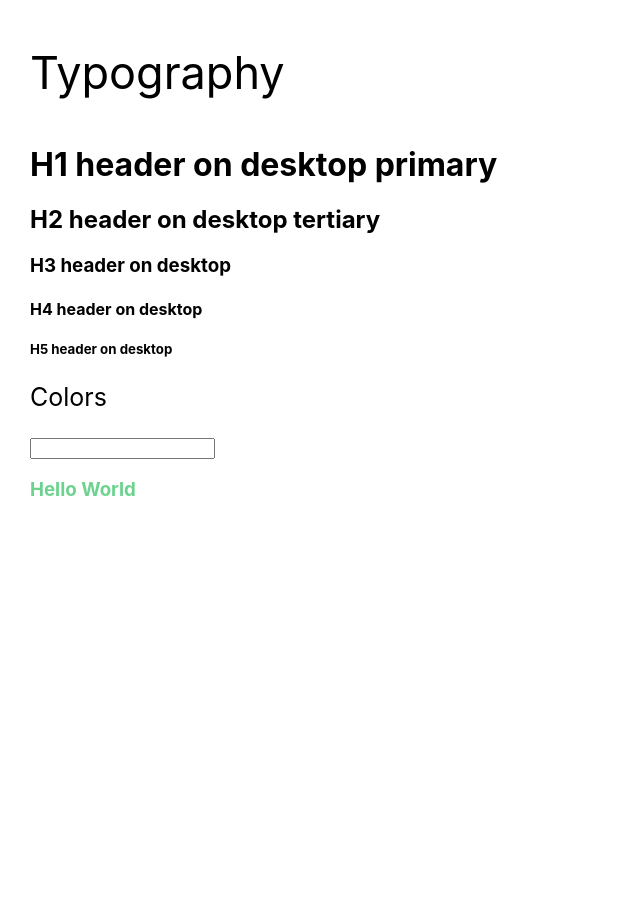
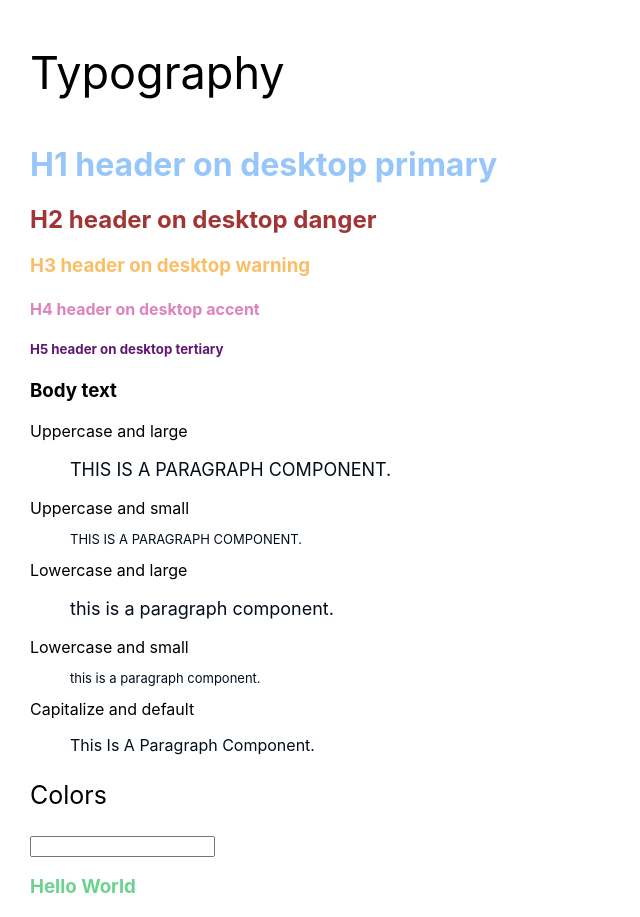
Before and after one commit to dikshashukla455/Design-system, a React (Create React App) app: page / in a window 1280 px wide. Shown: the whole page, without its empty margins (0-640 px from the left). Before the commit the page ends 800 px from the top, so only its background shows below. Built offline with nearby package versions, Linux system fonts and the light colour scheme.

Commit message:
Added the paragraph component

```diff
--- a/src/App.js
+++ b/src/App.js
@@ -5,17 +5,51 @@ import {
 	Heading3,
 	Heading4,
 	Heading5,
+	Paragraph,
 } from "./components/typography/Typography";
 
 function App() {
 	return (
 		<div className="App">
 			<p style={{ fontSize: "45px" }}>Typography</p>
-			<Heading1 color="p400">H1 header on desktop</Heading1>
-			<Heading2 color="t500">H2 header on desktop</Heading2>
-			<Heading3 color="p500">H3 header on desktop</Heading3>
-			<Heading4 color="p500">H4 header on desktop</Heading4>
-			<Heading5 color="p500">H5 header on desktop</Heading5>
+			<Heading1 color="p300">H1 header on desktop</Heading1>
+			<Heading2 color="d400">H2 header on desktop</Heading2>
+			<Heading3 color="w200">H3 header on desktop</Heading3>
+			<Heading4 color="a100">H4 header on desktop</Heading4>
+			<Heading5 color="t500">H5 header on desktop</Heading5>
+			<h3>Body text</h3>
+			<dl>
+				<dt>Uppercase and large</dt>
+				<dd>
+					<Paragraph color="b300" Font_size="large" Text_transform="uppercase">
+						This is a paragraph component.
+					</Paragraph>
+				</dd>
+				<dt>Uppercase and small</dt>
+				<dd>
+					<Paragraph color="b300" Font_size="small" Text_transform="uppercase">
+						This is a paragraph component.
+					</Paragraph>
+				</dd>
+				<dt>Lowercase and large</dt>
+				<dd>
+					<Paragraph color="b300" Font_size="large" Text_transform="Lowercase">
+						This is a paragraph component.
+					</Paragraph>
+				</dd>
+				<dt>Lowercase and small</dt>
+				<dd>
+					<Paragraph color="b300" Font_size="small" Text_transform="Lowercase">
+						This is a paragraph component.
+					</Paragraph>
+				</dd>
+				<dt>Capitalize and default</dt>
+				<dd>
+					<Paragraph color="b300" Text_transform="capitalize">
+						This is a paragraph component.
+					</Paragraph>
+				</dd>
+			</dl>
 			<p style={{ fontSize: "25px" }}>Colors</p>
 			<Color />
 		</div>
--- a/src/components/typography/Typography.js
+++ b/src/components/typography/Typography.js
@@ -46,7 +46,7 @@ export const Heading1 = ({ color, children }) => {
 	const colorCode = getThemeColor(color);
     console.log(colorCode);
 	return (
-		<h1 style={{ color: `${colors.colorCode}` }}>
+		<h1 style={{ color: `${colors[colorCode][color]}` }}>
 			{children} {colorCode}
 		</h1>
 	);
@@ -55,14 +55,44 @@ export const Heading1 = ({ color, children }) => {
 export const Heading2 = ({ color, children }) => {
 	const colorCode = getThemeColor(color);
 	return (
-		<h2 style={{ color: `${colors.colorCode}` }}>
+		<h2 style={{ color: `${colors[colorCode][color]}` }}>
 			{children} {colorCode}
 		</h2>
 	);
 };
 // h3
-export const Heading3 = ({ color, children }) => <h3 style={{}}>{children}</h3>;
+export const Heading3 = ({ color, children }) => {
+	const colorCode = getThemeColor(color);
+	return (
+		<h3 style={{ color: `${colors[colorCode][color]}` }}>
+			{children} {colorCode}
+		</h3>
+	);
+};
 // h4
-export const Heading4 = ({ color, children }) => <h4 style={{}}>{children}</h4>;
+export const Heading4 = ({ color, children }) => {
+	const colorCode = getThemeColor(color);
+	return (
+		<h4 style={{ color: `${colors[colorCode][color]}` }}>
+			{children} {colorCode}
+		</h4>
+	);
+};
 // h5
-export const Heading5 = ({ color, children }) => <h5 style={{}}>{children}</h5>;
+export const Heading5 = ({ color, children }) => {
+	const colorCode = getThemeColor(color);
+	return (
+		<h5 style={{ color: `${colors[colorCode][color]}` }}>
+			{children} {colorCode}
+		</h5>
+	);
+};
+//paragraph
+export const Paragraph = ({ color, children, Font_size, Text_transform }) => {
+	const colorCode = getThemeColor(color);
+	return (
+		<p style={{ color: `${colors[colorCode][color]}`, fontSize:`${Font_size}` , textTransform:`${Text_transform}` }}>
+			{children}
+		</p>
+	);
+};
```
